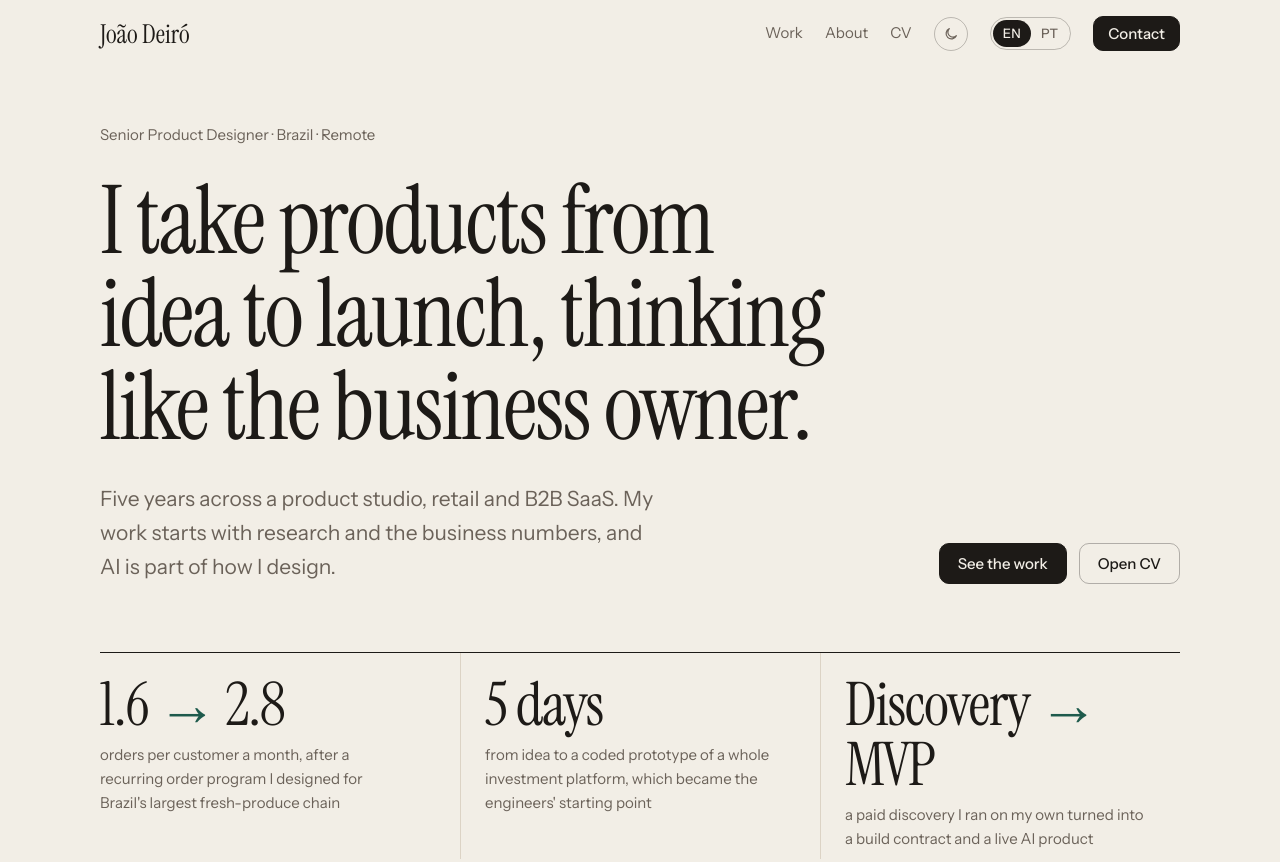
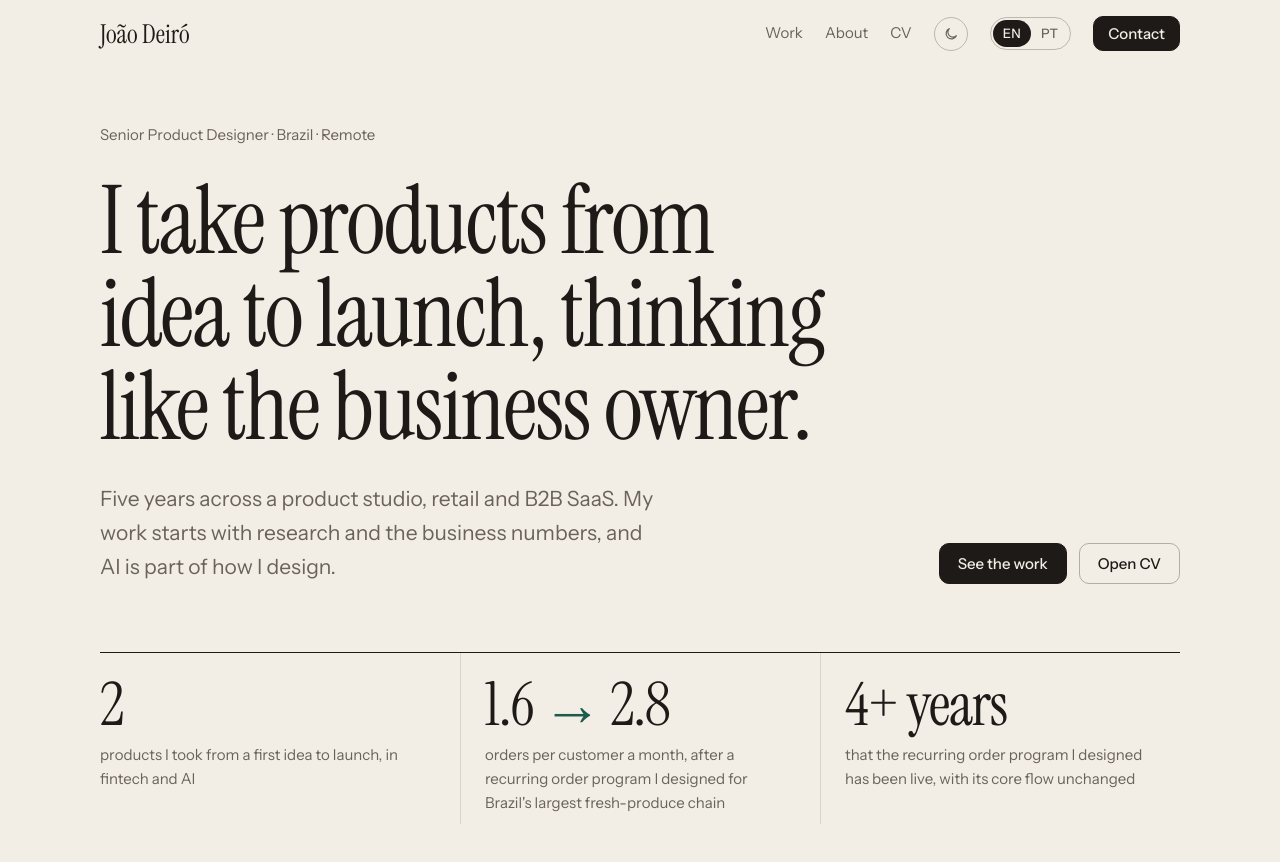
Before and after one commit to jvdeiro/portfolio, a plain HTML site: page index.html in a window 1280 px wide. Shown: the top 862 px of the page. Drawn offline with Linux system fonts and the light colour scheme.

Commit message:
Replace homepage highlights with outcome-based figures
Co-Authored-By: Claude Opus 5.5 <noreply@anthropic.com>
Claude-Session: https://claude.ai/code/session_01A5MeAvpZ2vHF5HFUe6Jmx5

```diff
--- a/index.html
+++ b/index.html
@@ -199,9 +199,9 @@ footer{font-size:13px;color:var(--muted);padding-block:0 40px}
     </div>
 
     <div class="receipts">
+      <div class="receipt"><p class="fig">2</p><p class="what"><span class="l-en">products I took from a first idea to launch, in fintech and AI</span><span class="l-pt">produtos que levei da primeira ideia ao lançamento, em fintech e IA</span></p></div>
       <div class="receipt"><p class="fig"><span class="l-en">1.6 <b>→</b> 2.8</span><span class="l-pt">1,6 <b>→</b> 2,8</span></p><p class="what"><span class="l-en">orders per customer a month, after a recurring order program I designed for Brazil's largest fresh-produce chain</span><span class="l-pt">pedidos por cliente por mês, depois de um programa de pedido recorrente que desenhei para a maior rede de hortifrúti do Brasil</span></p></div>
-      <div class="receipt"><p class="fig"><span class="l-en">5 days</span><span class="l-pt">5 dias</span></p><p class="what"><span class="l-en">from idea to a coded prototype of a whole investment platform, which became the engineers' starting point</span><span class="l-pt">da ideia a um protótipo em código de uma plataforma de investimentos inteira, que virou o ponto de partida dos engenheiros</span></p></div>
-      <div class="receipt"><p class="fig">Discovery <b>→</b> MVP</p><p class="what"><span class="l-en">a paid discovery I ran on my own turned into a build contract and a live AI product</span><span class="l-pt">um discovery pago que conduzi sozinho virou contrato de construção e um produto com IA no ar</span></p></div>
+      <div class="receipt"><p class="fig">4+ <span class="l-en">years</span><span class="l-pt">anos</span></p><p class="what"><span class="l-en">that the recurring order program I designed has been live, with its core flow unchanged</span><span class="l-pt">no ar para o programa de pedido recorrente que desenhei, com o fluxo principal sem mudanças</span></p></div>
     </div>
   </div>
 
```
